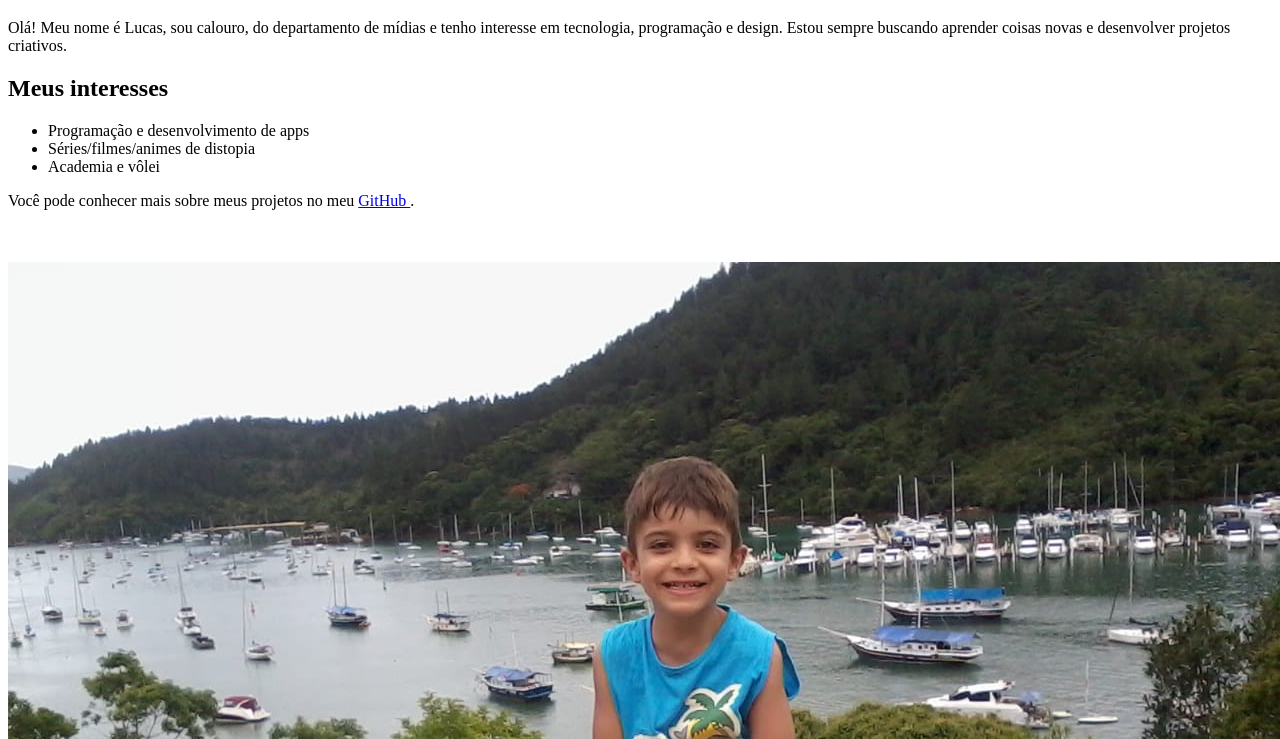
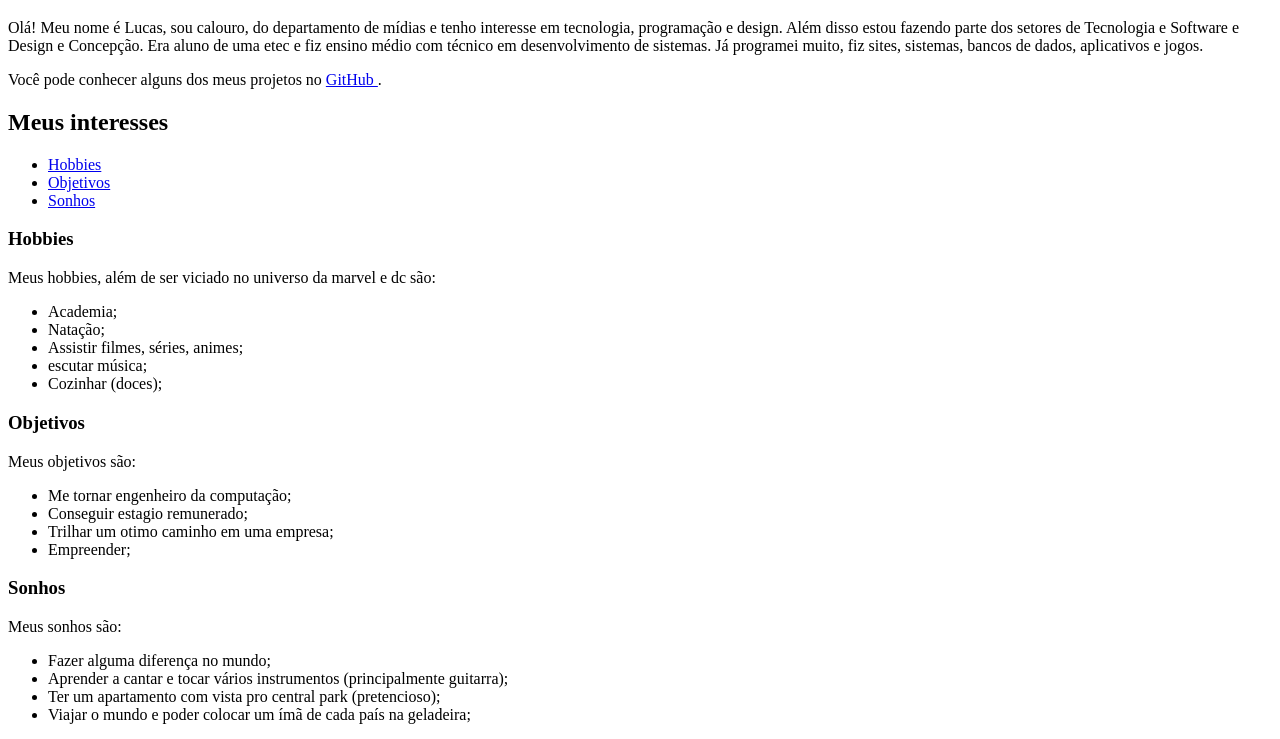
Before and after one commit to LucasGanan/Scitec, a plain HTML site: page atividade1/index.html in a window 1280 px wide. Shown: the part 61-800 px from the top of the page. Drawn offline with Linux system fonts and the light colour scheme.

Commit message:
Update index.html

```diff
--- a/atividade1/index.html
+++ b/atividade1/index.html
@@ -10,21 +10,64 @@
 
     <p class="descricao">
         Olá! Meu nome é Lucas, sou calouro, do departamento de mídias e tenho
-        interesse em tecnologia, programação e design. Estou sempre buscando
-        aprender coisas novas e desenvolver projetos criativos.
+        interesse em tecnologia, programação e design. Além disso estou fazendo parte
+        dos setores de Tecnologia e Software e Design e Concepção. Era aluno de uma etec
+        e fiz ensino médio com técnico em desenvolvimento de sistemas. Já programei muito,
+        fiz sites, sistemas, bancos de dados, aplicativos e jogos.
+    </p>
+
+    <p>
+        Você pode conhecer alguns dos meus projetos no
+        <a href="https://github.com/LucasGanan" target="_blank" class="link"> GitHub </a>.
     </p>
 
     <h2>Meus interesses</h2>
     <ul class="lista-interesses">
-        <li>Programação e desenvolvimento de apps</li>
-        <li>Séries/filmes/animes de distopia</li>
-        <li>Academia e vôlei</li>
+        <li><a href="#hobbies">Hobbies</a></li>
+        <li><a href="#objetivos">Objetivos</a></li>
+        <li><a href="#sonhos">Sonhos</a></li>
     </ul>
 
-    <p>
-        Você pode conhecer mais sobre meus projetos no meu
-        <a href="https://github.com/LucasGanan" target="_blank" class="link"> GitHub </a>.
-    </p>
+    <section id="hobbies">
+        <p>
+            <h3>Hobbies</h3>
+            <p>Meus hobbies, além de ser viciado no universo da marvel e dc são:</p>
+            <ul>
+                <li>Academia;</li>
+                <li>Natação;</li>
+                <li>Assistir filmes, séries, animes;</li>
+                <li>escutar música;</li>
+                <li>Cozinhar (doces);</li>
+            </ul>
+        </p>
+    </section>
+
+    <section id="objetivos">
+        <p>
+            <h3>Objetivos</h3>
+            <p>Meus objetivos são:</p>
+            <ul>
+                <li>Me tornar engenheiro da computação;</li>
+                <li>Conseguir estagio remunerado;</li>
+                <li>Trilhar um otimo caminho em uma empresa;</li>
+                <li>Empreender;</li>
+            </ul>
+        </p>
+    </section>
+
+    <section id="sonhos">
+        <p>
+            <h3>Sonhos</h3>
+            <p>Meus sonhos são:</p>
+            <ul>
+                <li>Fazer alguma diferença no mundo;</li>
+                <li>Aprender a cantar e tocar vários instrumentos (principalmente guitarra);</li>
+                <li>Ter um apartamento com vista pro central park (pretencioso);</li>
+                <li>Viajar o mundo e poder colocar um ímã de cada país na geladeira;</li>
+            </ul>
+        </p>
+    </section>
+
 
     <br><br>
     <img src="img.jpeg" alt="Imagem" id="imagem-perfil">
```
